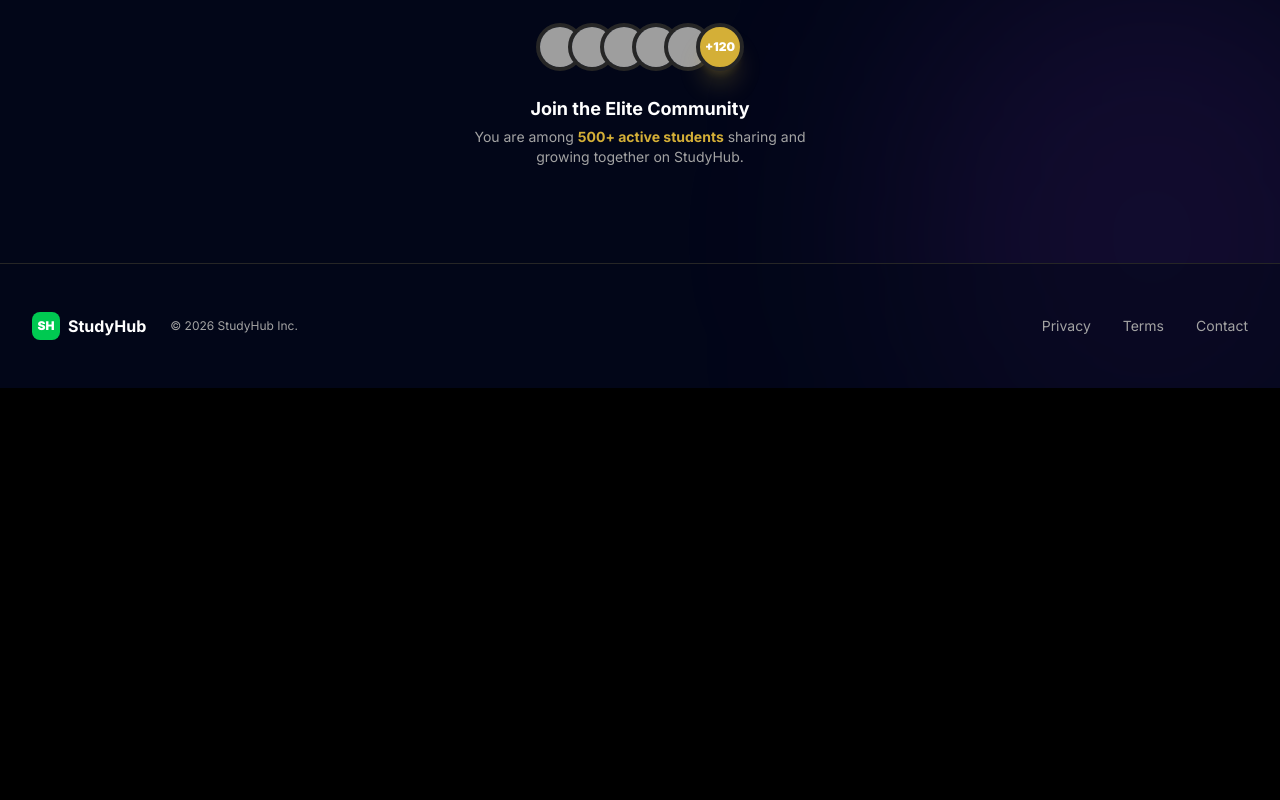
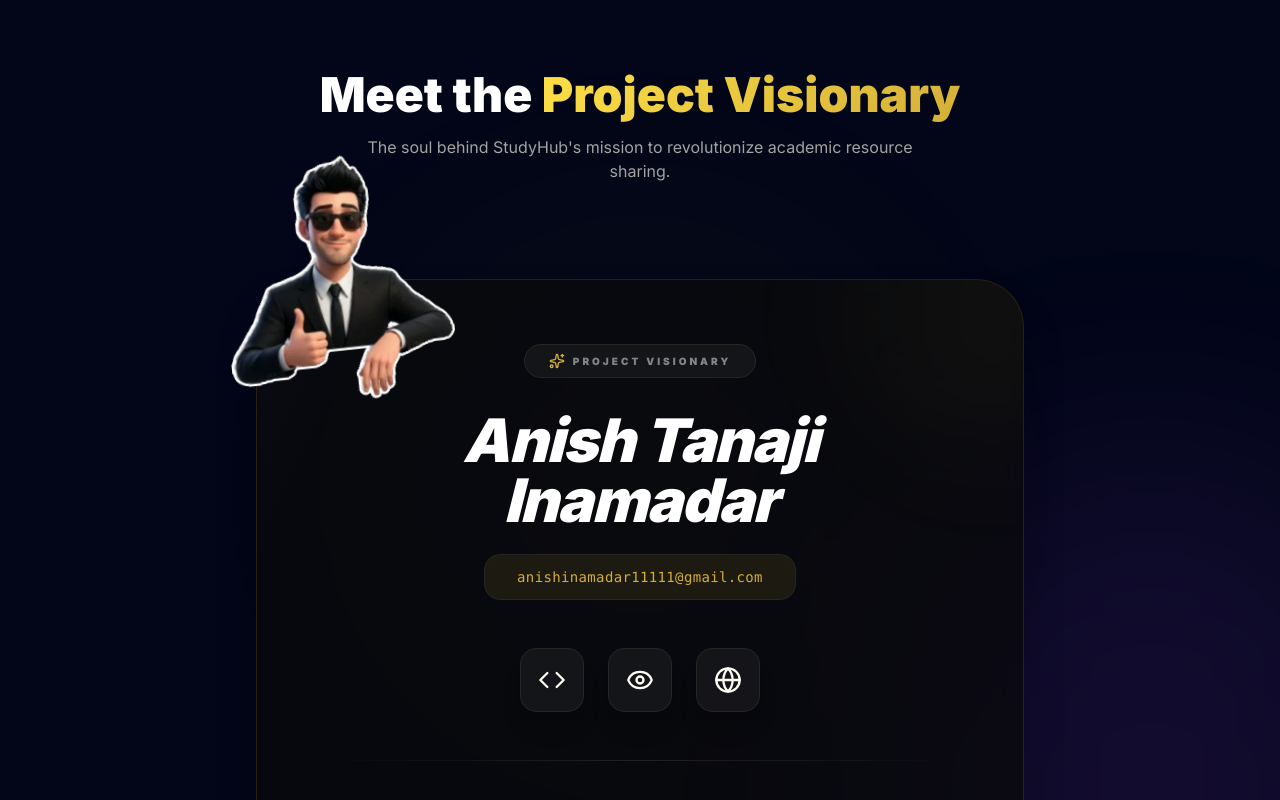
Before and after one commit to IKnowU27735300/StudyHuby, a Next.js app in the folder studyhub/: page / in a window 1280 px wide. Shown: the part 1120-1920 px from the top of the page. Before the commit the page ends 1508 px from the top, so only its background shows below. Built offline with nearby package versions, Linux system fonts and the light colour scheme; no server answers; grey boxes are pictures that could not be loaded.

Commit message:
contributor box

```diff
--- a/studyhub/src/app/globals.css
+++ b/studyhub/src/app/globals.css
@@ -104,17 +104,29 @@ body {
 .gradient-text {
   background: linear-gradient(135deg, #737373 0%, #000000 100%);
   -webkit-background-clip: text;
+  background-clip: text;
   -webkit-text-fill-color: transparent;
 }
 
 .dark .gradient-text {
   background: linear-gradient(135deg, #fde047 0%, #d4af37 100%);
   -webkit-background-clip: text;
+  background-clip: text;
   -webkit-text-fill-color: transparent;
 }
 
 .animate-float {
   animation: float 6s ease-in-out infinite;
+}
+
+.animate-fade-in {
+  opacity: 0;
+  animation: fade-in 1s ease-out forwards;
+}
+
+@keyframes fade-in {
+  from { opacity: 0; transform: translateY(20px); }
+  to { opacity: 1; transform: translateY(0); }
 }
 
 @keyframes float {
--- a/studyhub/src/app/page.tsx
+++ b/studyhub/src/app/page.tsx
@@ -4,6 +4,7 @@ import { LayoutDashboard, BookOpen, Share2, ShieldCheck, Sparkles } from 'lucide
 import Link from 'next/link';
 import { useAuth } from '@/context/AuthContext';
 import { useRouter } from 'next/navigation';
+import ContributorsBox from '@/components/ContributorsBox';
 
 export default function LandingPage() {
   const { user, loginWithGoogle, loading } = useAuth();
@@ -95,28 +96,7 @@ export default function LandingPage() {
         </div>
 
         {/* Contributors Section */}
-        <div className="mt-12 mb-24 flex flex-col items-center gap-6 animate-fade-in-up">
-          <div className="flex -space-x-4">
-            {[1, 2, 3, 4, 5].map((i) => (
-              <div key={i} className="h-12 w-12 rounded-full border-4 border-slate-950 bg-slate-900 flex items-center justify-center overflow-hidden transition-transform hover:-translate-y-2 cursor-pointer">
-                <img
-                   src={`https://i.pravatar.cc/150?u=${i + 20}`}
-                  alt={`Contributor ${i}`}
-                  className="h-full w-full object-cover"
-                />
-              </div>
-            ))}
-            <div className="h-12 w-12 rounded-full border-4 border-slate-950 bg-primary flex items-center justify-center text-xs font-black text-white shadow-xl shadow-primary/20">
-              +120
-            </div>
-          </div>
-          <div className="text-center">
-            <p className="text-lg font-bold text-white mb-1">Join the Elite Community</p>
-            <p className="text-sm text-muted-foreground max-w-sm">
-              You are among <span className="text-primary font-bold">500+ active students</span> sharing and growing together on StudyHub.
-            </p>
-          </div>
-        </div>
+        <ContributorsBox />
       </main>
 
       {/* Footer */}
--- /dev/null
+++ b/studyhub/src/components/ContributorsBox.tsx
@@ -0,0 +1,105 @@
+import { Code, Eye, Globe, ShieldCheck, Zap, Sparkles } from 'lucide-react';
+
+export default function ContributorsBox() {
+  return (
+    <section className="w-full max-w-7xl px-8 py-24 relative overflow-visible" id="community">
+      <div className="absolute top-1/2 left-1/2 -translate-x-1/2 -translate-y-1/2 w-[600px] h-[600px] bg-primary/10 rounded-full blur-[120px] pointer-events-none opacity-30" />
+
+      <div className="relative z-10 flex flex-col items-center">
+        {/* Title Section (Optional, keeping it clean based on Image 2) */}
+        <div className="text-center mb-24 opacity-0 animate-fade-in" style={{ animationDelay: '0.2s', animationFillMode: 'forwards' }}>
+          <h2 className="text-4xl md:text-5xl font-black font-outfit text-white mb-4">
+             Meet the <span className="gradient-text">Project Visionary</span>
+          </h2>
+          <p className="text-muted-foreground max-w-xl mx-auto">
+             The soul behind StudyHub's mission to revolutionize academic resource sharing.
+          </p>
+        </div>
+
+        <div className="relative group max-w-3xl w-full">
+          {/* 3D Avatar Image - Popping out of the card */}
+          <div className="absolute -top-32 -left-12 w-64 h-64 z-20 pointer-events-none transform -rotate-6 transition-transform group-hover:rotate-0 duration-500">
+            <img
+              src="/anish-avatar.png"
+              alt="Anish"
+              className="w-full h-full object-contain"
+            />
+          </div>
+
+          {/* Main Card */}
+          <div className="relative glass p-12 md:p-16 rounded-[3rem] border border-white/10 bg-slate-900/40 backdrop-blur-2xl shadow-2xl overflow-hidden group-hover:border-primary/30 transition-all duration-500">
+            {/* Background Decorative Gradient */}
+            <div className="absolute -top-24 -right-24 w-64 h-64 bg-primary/5 rounded-full blur-3xl pointer-events-none" />
+
+            <div className="relative z-10 flex flex-col items-center">
+              {/* Badge */}
+              <div className="inline-flex items-center gap-2 rounded-full border border-white/10 bg-white/5 px-6 py-2 mb-8">
+                <Sparkles className="h-4 w-4 text-primary" />
+                <span className="text-[10px] font-black uppercase tracking-[0.3em] text-muted-foreground/80">Project Visionary</span>
+              </div>
+
+              {/* Name */}
+              <h1 className="text-4xl md:text-6xl font-black font-outfit text-white mb-6 italic tracking-tight text-center">
+                Anish Tanaji Inamadar
+              </h1>
+
+              {/* Email Button */}
+              <a
+                href="mailto:anishinamadar11111@gmail.com"
+                className="inline-flex items-center px-8 py-3 rounded-2xl bg-primary/10 border border-primary/20 text-primary hover:bg-primary/20 transition-all duration-300 mb-12 font-mono text-sm tracking-wide"
+              >
+                anishinamadar11111@gmail.com
+              </a>
+
+              {/* Social Icons */}
+              <div className="flex gap-6 mb-12">
+                <a
+                  href="https://github.com/IKnowU27735300"
+                  target="_blank"
+                  rel="noopener noreferrer"
+                  className="h-16 w-16 rounded-2xl bg-white/5 border border-white/10 flex items-center justify-center hover:bg-primary hover:text-white hover:scale-110 transition-all shadow-xl"
+                >
+                  <Code className="h-7 w-7" />
+                </a>
+                <a
+                  href="https://resume-nu-red-78.vercel.app/"
+                  target="_blank"
+                  rel="noopener noreferrer"
+                  className="h-16 w-16 rounded-2xl bg-white/5 border border-white/10 flex items-center justify-center hover:bg-primary hover:text-white hover:scale-110 transition-all shadow-xl"
+                >
+                  <Eye className="h-7 w-7" />
+                </a>
+                <a
+                  href="https://www.linkedin.com/in/anish-inamadar-858461303"
+                  target="_blank"
+                  rel="noopener noreferrer"
+                  className="h-16 w-16 rounded-2xl bg-white/5 border border-white/10 flex items-center justify-center hover:bg-primary hover:text-white hover:scale-110 transition-all shadow-xl"
+                >
+                  <Globe className="h-7 w-7" />
+                </a>
+              </div>
+
+              {/* Decorative Line */}
+              <div className="w-full h-px bg-gradient-to-r from-transparent via-white/10 to-transparent mb-12" />
+
+              {/* Footer Labels */}
+              <div className="grid grid-cols-2 gap-12 w-full">
+                <div className="flex items-center justify-center gap-3">
+                  <ShieldCheck className="h-5 w-5 text-muted-foreground/60" />
+                  <span className="text-[10px] font-black uppercase tracking-[0.2em] text-muted-foreground/60">Verified Contributor</span>
+                </div>
+                <div className="flex items-center justify-center gap-3">
+                  <Zap className="h-5 w-5 text-muted-foreground/60" />
+                  <span className="text-[10px] font-black uppercase tracking-[0.2em] text-muted-foreground/60">Systems Architect</span>
+                </div>
+              </div>
+            </div>
+
+            {/* Shine Animation */}
+            <div className="absolute top-0 -left-[100%] w-[100%] h-full bg-gradient-to-r from-transparent via-white/5 to-transparent skew-x-[-25deg] group-hover:left-[100%] transition-all duration-1000 ease-in-out" />
+          </div>
+        </div>
+      </div>
+    </section>
+  );
+}
```
Also changed, not shown: studyhub/public/anish-avatar.png (added).
